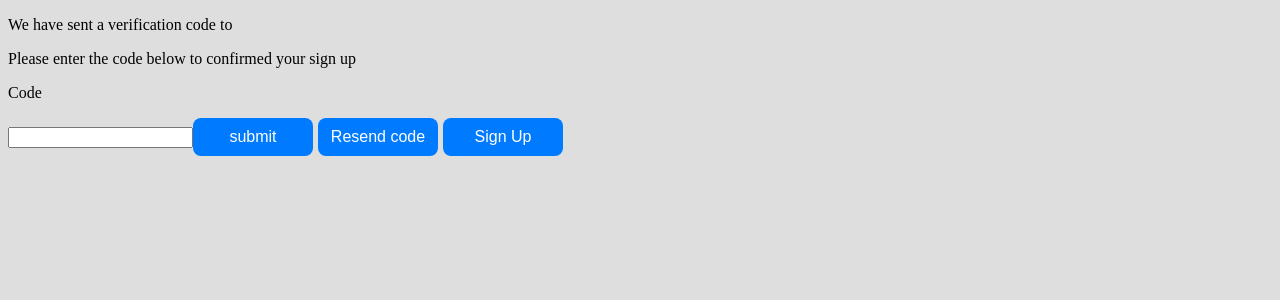
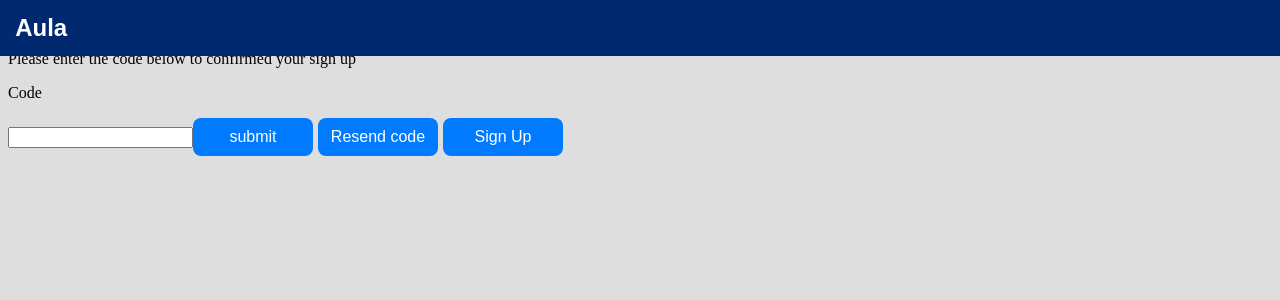
Before and after one commit to sc20jpj/aula-frontend, a React (Vite) app: page /incomplete in a window 1280 px wide. Shown: the top 300 px of the page. Built offline with nearby package versions, Linux system fonts and the light colour scheme; what aws-amplify would draw is missing.

Commit message:
route changed to new-user

```diff
--- a/src/lib/APi.ts
+++ b/src/lib/APi.ts
@@ -39,7 +39,7 @@ export class API {
     static postNewUser(newUser: User): Promise<User> {
 
         return new Promise<User>((resolve, reject) => {
-            axiosInstance.post(`${CONFIG.BASE_URL}/users`, newUser)
+            axiosInstance.post(`${CONFIG.BASE_URL}/users/new-user`, newUser)
                 .then((res: AxiosResponse) => {
                     resolve(res.data.data);
                 })
--- a/src/views/VerificationCode/VerificationCode.tsx
+++ b/src/views/VerificationCode/VerificationCode.tsx
@@ -11,6 +11,7 @@ import Button from '@components/Button/Button';
 import { ConfirmSignInInput, ConfirmSignUpInput, ResendSignUpCodeInput } from 'aws-amplify/auth';
 import TextInput from '@components/Inputs/TextInput/TextInput';
 import { API } from '@lib/APi';
+import NavBar from '@components/NavBar/NavBar';
 
 function VerficationCode() {
 
@@ -88,6 +89,8 @@ function VerficationCode() {
 
     return (
         <>
+            <NavBar></NavBar>
+
             <p>We have sent a verification code to {state.checkEmail}</p>
             <p>Please enter the code below to confirmed your sign up {state.checkEmail}</p>
 
```
